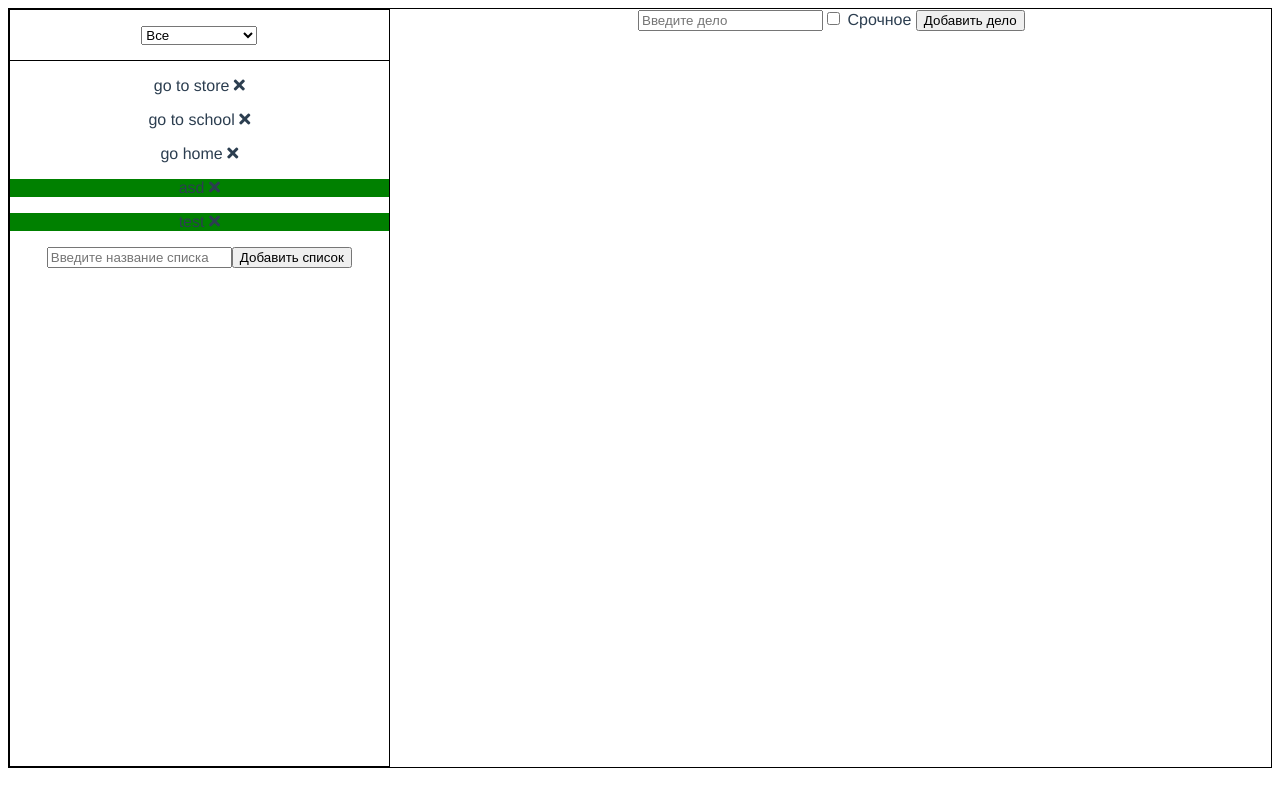
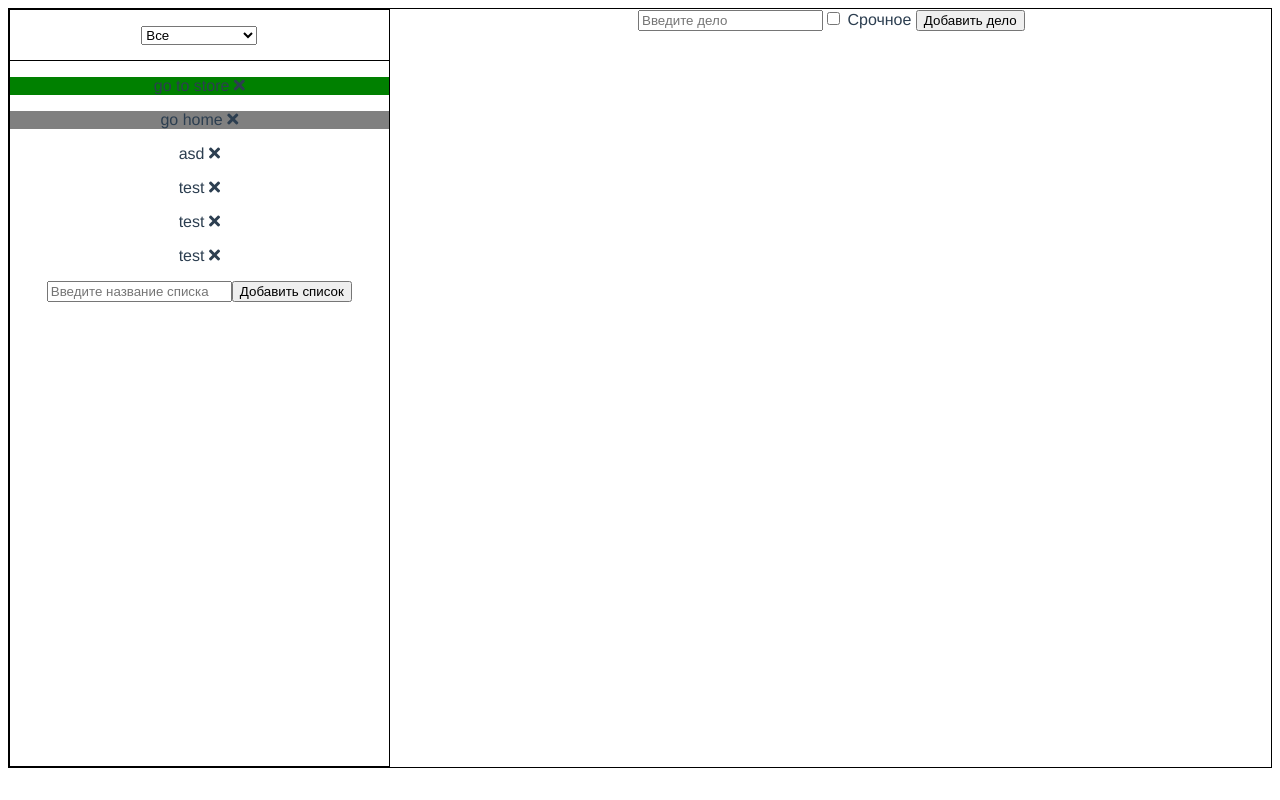
Before and after one commit to MeliorDD/academy-todo-list, a Vue app: page / in a window 1280 px wide. Built offline with nearby package versions, Linux system fonts and the light colour scheme; data requests are answered from the project's data file.

Commit message:
added router and vuex

```diff
--- a/db.json
+++ b/db.json
@@ -3,69 +3,61 @@
     {
       "id": 1,
       "text": "go to store",
-      "state": "without-tasks",
-      "tasks": []
-    },
-    {
-      "id": 2,
-      "text": "go to school",
-      "state": "without-tasks",
-      "tasks": []
-    },
-    {
-      "id": 3,
-      "text": "go home",
-      "state": "without-tasks",
-      "tasks": []
-    },
-    {
-      "text": "asd",
-      "state": "not-all-are-done",
-      "tasks": [
-        {
-          "isDone": true,
-          "isImportant": true,
-          "text": "test",
-          "date": "4.7.2021 2:8",
-          "id": 0
-        },
-        {
-          "isDone": true,
-          "isImportant": false,
-          "text": "test",
-          "date": "4.7.2021 2:8",
-          "id": 1
-        },
-        {
-          "isDone": true,
-          "isImportant": false,
-          "text": "test",
-          "date": "4.7.2021 2:10",
-          "id": 2
-        },
-        {
-          "isDone": true,
-          "isImportant": false,
-          "text": "asd",
-          "date": "4.7.2021 2:10",
-          "id": 3
-        }
-      ],
-      "id": 4
-    },
-    {
-      "text": "test",
       "state": "not-all-are-done",
       "tasks": [
         {
           "isDone": false,
           "isImportant": false,
           "text": "test",
-          "date": "4.7.2021 2:8",
+          "date": "5.7.2021 2:51",
+          "id": 0
+        },
+        {
+          "isDone": false,
+          "isImportant": false,
+          "text": "test",
+          "date": "5.7.2021 2:51",
+          "id": 1
+        }
+      ]
+    },
+    {
+      "id": 3,
+      "text": "go home",
+      "state": "all-done",
+      "tasks": [
+        {
+          "isDone": true,
+          "isImportant": false,
+          "text": "asd",
+          "date": "5.7.2021 2:51",
           "id": 0
         }
-      ],
+      ]
+    },
+    {
+      "text": "asd",
+      "state": "without-tasks",
+      "tasks": [],
+      "id": 4
+    },
+    {
+      "text": "test",
+      "state": "without-tasks",
+      "tasks": [],
       "id": 5
+    },
+    {
+      "text": "test",
+      "state": "without-tasks",
+      "tasks": [],
+      "id": 6
+    },
+    {
+      "text": "test",
+      "state": "without-tasks",
+      "tasks": [],
+      "id": 7
     }
   ]
 }
--- a/package.json
+++ b/package.json
@@ -11,7 +11,9 @@
   "dependencies": {
     "core-js": "^3.6.5",
     "json-server": "^0.16.3",
-    "vue": "^2.6.11"
+    "vue": "^2.6.11",
+    "vue-router": "^3.5.2",
+    "vuex": "^3.6.2"
   },
   "devDependencies": {
     "@vue/cli-plugin-babel": "~4.5.0",
--- a/src/App.vue
+++ b/src/App.vue
@@ -13,18 +13,13 @@
           :key="list.id"
           :list = "list"
           @delete-list="deleteList"
+          :class="list.id === currentList.id ? 'active' : 'inactive'"
           />
       </div>
       <AddList @add-list="addList"/>
     </div>
     <div class="right-side">
-      <div class="list-of-tasks">
-        <Task @delete-task = "deleteTask"
-          @checkbox-clicked = "checkboxClicked"
-          v-for="task in currentList.tasks"
-          :key="task.id"
-          :task="task"/>
-      </div>
+      <router-view></router-view>
       <AddTask @add-task="addTask"/>
     </div>
   </div>
@@ -32,13 +27,12 @@
 
 <script>
   import List from './components/List'
-  import Task from './components/Task'
   import AddList from './components/AddList'
   import AddTask from './components/AddTask';
+
   export default {
     name: 'App',
     components:{
-      Task,
       List,
       AddList,
       AddTask,
@@ -52,14 +46,9 @@
       }
     },
     methods:{
-      async getLists(){
-        const res = await fetch("http://localhost:5000/lists")
-        const data = await res.json()
-        return data
-      },
-
       listClicked(list){
         this.currentList = list
+        this.$router.push({name:'tasks', params:{ id:this.currentList.id, list:this.currentList}})
       },
 
       async addList(text){
@@ -93,9 +82,10 @@
           alert('Выберите список дел!')
           return
         }
-        taskToAdd.id = this.currentList.tasks.length
+        this.currentList.tasks.length !== 0 ? taskToAdd.id = this.currentList.tasks[this.currentList.tasks.length - 1].id + 1: taskToAdd.id = 0
+        console.log(this.currentList.tasks.length)
         this.currentList.tasks.push(taskToAdd)
-        this.changeState()
+        if(this.currentList.state === 'without-tasks') this.currentList.state = 'not-all-are-done'
         fetch(`http://localhost:5000/lists/${this.currentList.id}`,{
           method:'PUT',
           headers:{
@@ -104,52 +94,9 @@
           body:JSON.stringify(this.currentList)
         })
       },
-
-      async deleteTask(taskToDelete){
-        if(confirm(`Удалить дело "${taskToDelete.text}"?`))
-        {
-          this.currentList.tasks = this.currentList.tasks.filter(task => task.id !== taskToDelete.id)
-          this.changeState()
-          fetch(`http://localhost:5000/lists/${this.currentList.id}`,{
-            method:'PUT',
-            headers:{
-              'Content-type': 'application/json'
-            },
-            body:JSON.stringify(this.currentList)
-          })
-        }
-      },
-
-      async checkboxClicked(taskToChange){
-        this.currentList.tasks.forEach(task => {
-          if(task.id === taskToChange.id) task.isDone = !taskToChange.isDone
-        })
-        this.changeState()
-        fetch(`http://localhost:5000/lists/${this.currentList.id}`,{
-          method:'PUT',
-          headers:{
-            'Content-type': 'application/json'
-          },
-          body:JSON.stringify(this.currentList)
-        })
-      },
-      changeState(){
-        const count = this.currentList.tasks.filter(task => task.isDone === true).length
-        if(this.currentList.tasks.length === 0){
-          this.currentList.state = "without-tasks"
-        }
-        else if(count < this.currentList.tasks.length){
-          this.currentList.state = "not-all-are-done"
-        }
-        else if(count === this.currentList.tasks.length)
-        {
-          this.currentList.state = "all-done"
-        }
-      }
-
     },
     async created(){
-      this.lists = await this.getLists()
+      this.lists = await this.$store.dispatch('loadLists')
     },
     emits:['list-clicked', 'add-list', 'delete-list','add-task', 'delete-task','checkbox-clicked']
   }
@@ -183,4 +130,8 @@
   .right-side{
     flex:0 0 70%;
   }
+  .active{
+    border: 1px solid black;
+  }
+
 </style>
--- /dev/null
+++ b/src/router/index.js
@@ -0,0 +1,14 @@
+import VueRouter from 'vue-router'
+
+import Tasks from '../views/Tasks'
+
+export default new VueRouter({
+    mode:'history',
+    routes:[
+        {
+            name:'tasks',
+            path:'/:id',
+            component: Tasks
+        }
+    ]
+  })
--- /dev/null
+++ b/src/store/index.js
@@ -0,0 +1,28 @@
+import Vue from 'vue'
+import Vuex from 'vuex'
+
+Vue.use(Vuex)
+
+export default new Vuex.Store({
+  state: {
+    lists:[]
+  },
+  getters:{
+    getLists(state){
+        return state.lists
+    }
+  },
+  mutations: {
+    SET_LISTS(state, payload){
+        state.lists = payload
+    }
+  },
+  actions:{
+    async loadLists({commit}){
+        const res = await fetch("http://localhost:5000/lists")
+        const data = await res.json()
+        commit('SET_LISTS', data)
+        return data
+    }
+  }
+})
--- /dev/null
+++ b/src/views/Tasks.vue
@@ -0,0 +1,76 @@
+<template>
+    <div>
+        <Task
+            @delete-task = "deleteTask"
+            @checkbox-clicked = "checkboxClicked"
+            v-for="task in currentList.tasks"
+            :key="task.id"
+            :task="task"/>
+    </div>
+</template>
+
+<script>
+    import Task from '../components/Task'
+    export default{
+        name:'Tasks',
+        components: {
+            Task,
+        },
+        data(){
+            return{
+                currentList:{}
+            }
+        },
+        watch: {
+            $route() {
+                this.currentList = this.$route.params.list
+            }
+        },
+        created(){
+            this.currentList = this.$route.params.list
+        },
+        methods:{
+            async deleteTask(taskToDelete){
+                if(confirm(`Удалить дело "${taskToDelete.text}"?`))
+                {
+                this.currentList.tasks = this.currentList.tasks.filter(task => task.id !== taskToDelete.id)
+                this.changeState()
+                fetch(`http://localhost:5000/lists/${this.currentList.id}`,{
+                    method:'PUT',
+                    headers:{
+                    'Content-type': 'application/json'
+                    },
+                    body:JSON.stringify(this.currentList)
+                })
+                }
+            },
+
+            async checkboxClicked(taskToChange){
+                this.currentList.tasks.forEach(task => {
+                if(task.id === taskToChange.id) task.isDone = !taskToChange.isDone
+                })
+                this.changeState()
+                fetch(`http://localhost:5000/lists/${this.currentList.id}`,{
+                method:'PUT',
+                headers:{
+                    'Content-type': 'application/json'
+                },
+                body:JSON.stringify(this.currentList)
+                })
+            },
+            changeState(){
+                const count = this.currentList.tasks.filter(task => task.isDone === true).length
+                if(this.currentList.tasks.length === 0){
+                this.currentList.state = "without-tasks"
+                }
+                else if(count < this.currentList.tasks.length){
+                this.currentList.state = "not-all-are-done"
+                }
+                else if(count === this.currentList.tasks.length)
+                {
+                this.currentList.state = "all-done"
+                }
+            }
+        }
+    }
+</script>
```
Also changed, not shown: src/main.js (+7 -0 lines), 1 other file (tests, documents, lock files or other folders).
